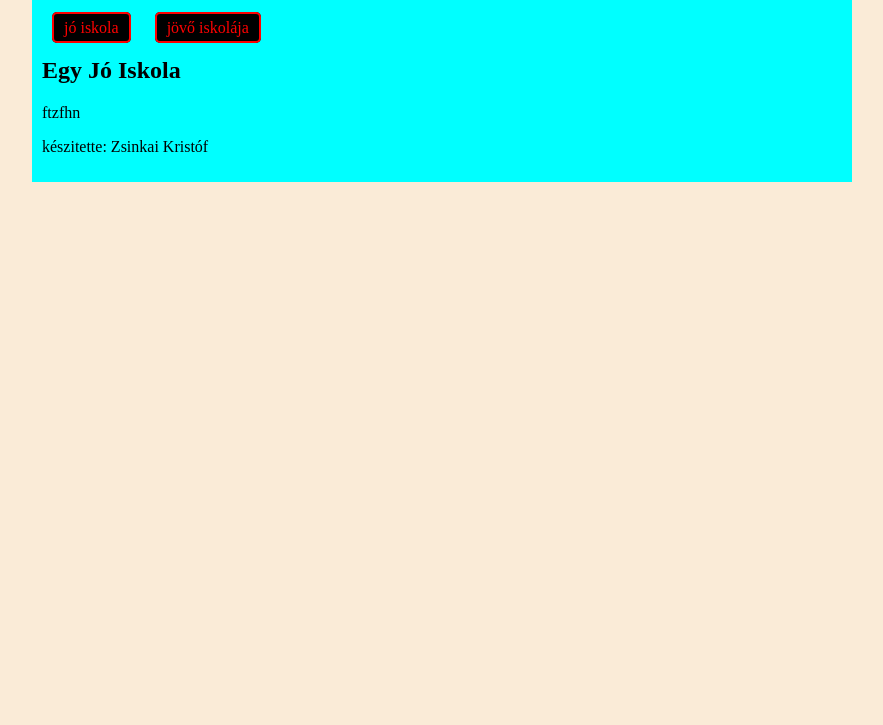
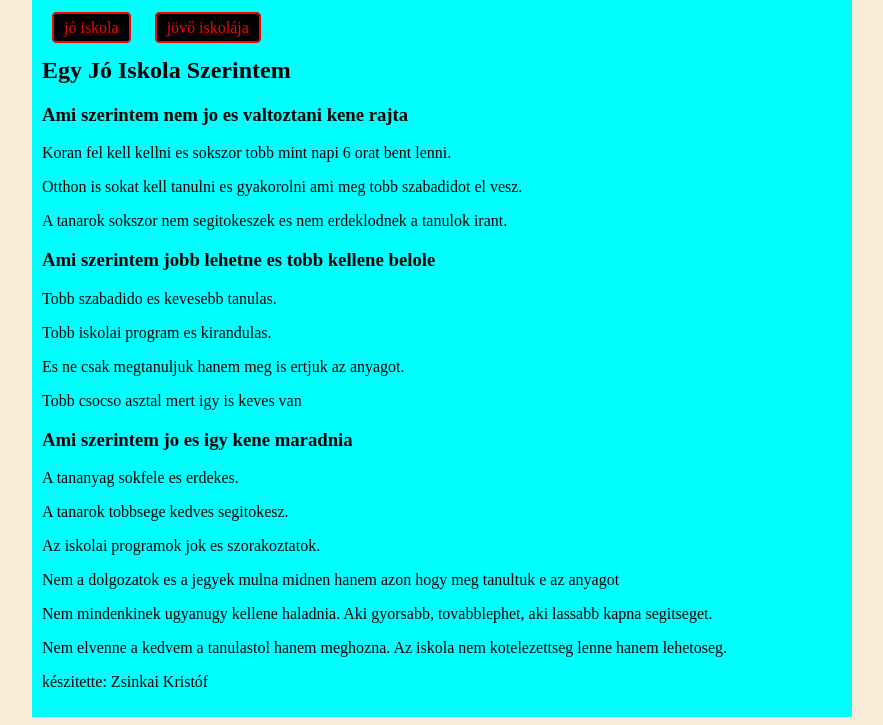
Before and after one commit to BestBHplayer/jovoiskolaja, a plain HTML site: page index.html in a window 1280 px wide. Shown: the part 79-804 px from the top of the page, without its empty margins (198-1081 px from the left). Drawn offline with Linux system fonts and the light colour scheme.

Commit message:
projektmunka

```diff
--- a/index.html
+++ b/index.html
@@ -16,8 +16,37 @@
         <a href="masik.html">jövő iskolája</a>
       </div>
       <div id="tartalom">
-        <h2>Egy jó iskola</h2>
-        <p>ftzfhn</p>
+        <h2>Egy jó iskola szerintem</h2>
+        <div id="nemjo">
+          <h3>Ami szerintem nem jo es valtoztani kene rajta</h3>
+          <p>
+            Koran fel kell kellni es sokszor tobb mint napi 6 orat bent lenni.
+          </p>
+          <p>
+            Otthon is sokat kell tanulni es gyakorolni ami meg tobb szabadidot
+            el vesz.
+          </p>
+          <p>
+            A tanarok sokszor nem segitokeszek es nem erdeklodnek a tanulok
+            irant.
+          </p>
+        </div>
+        <div id="tobb">
+          <h3>Ami szerintem jobb lehetne es tobb kellene belole</h3>
+          <p>Tobb szabadido es kevesebb tanulas.</p>
+          <p>Tobb iskolai program es kirandulas.</p>
+          <p>Es ne csak megtanuljuk hanem meg is ertjuk az anyagot.</p>
+          <p>Tobb csocso asztal mert igy is keves van</p>
+        </div>
+        <div id="jo">
+          <h3>Ami szerintem jo es igy kene maradnia</h3>
+          <p>A tananyag sokfele es erdekes.</p>
+          <p>A tanarok tobbsege kedves segitokesz.</p>
+          <p>Az iskolai programok jok es szorakoztatok.</p>
+          <p>Nem a dolgozatok es a jegyek mulna midnen hanem azon hogy meg tanultuk e az anyagot</p>
+          <p>Nem mindenkinek ugyanugy kellene haladnia. Aki gyorsabb, tovabblephet, aki lassabb kapna segitseget.</p>
+          <p>Nem elvenne a kedvem a tanulastol hanem meghozna. Az iskola nem kotelezettseg lenne hanem lehetoseg.</p>
+        </div>
       </div>
       <div id="lablec">
         <p>készitette: Zsinkai Kristóf</p>
```
Also changed, not shown: masik.html (+25 -2 lines), kepek/download.jpg (added), 1 other file.
